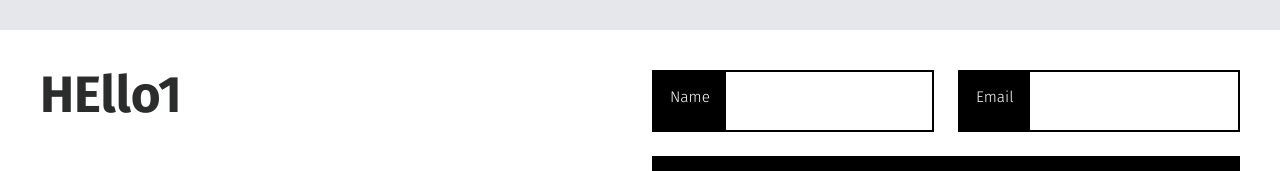
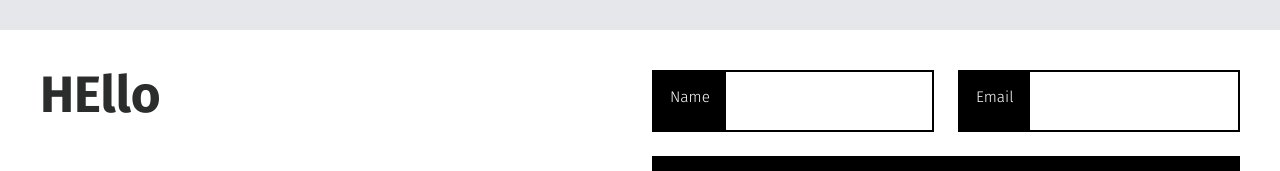
Before and after one commit to caleb05w/Impact_Now_Main, a React (Create React App) app: page / in a window 1280 px wide. Shown: the part 3119-3290 px from the top of the page. Built offline with nearby package versions, Linux system fonts and the light colour scheme.

Commit message:
updated email

```diff
--- a/package.json
+++ b/package.json
@@ -3,6 +3,7 @@
   "version": "0.1.0",
   "private": true,
   "dependencies": {
+    "@emailjs/browser": "^4.3.3",
     "@testing-library/jest-dom": "^5.17.0",
     "@testing-library/react": "^13.4.0",
     "@testing-library/user-event": "^13.5.0",
--- a/src/Components/Email.js
+++ b/src/Components/Email.js
@@ -44,7 +44,7 @@ function EmailForm() {
                 <div className='w-full grid grid-cols-2 gap-4'>
 
                 <div className=''>
-                    <h1> HEllo1 </h1>
+                    <h1> HEllo </h1>
                 </div>
 
 
```
Also changed, not shown: 1 other file (tests, documents, lock files or other folders).
